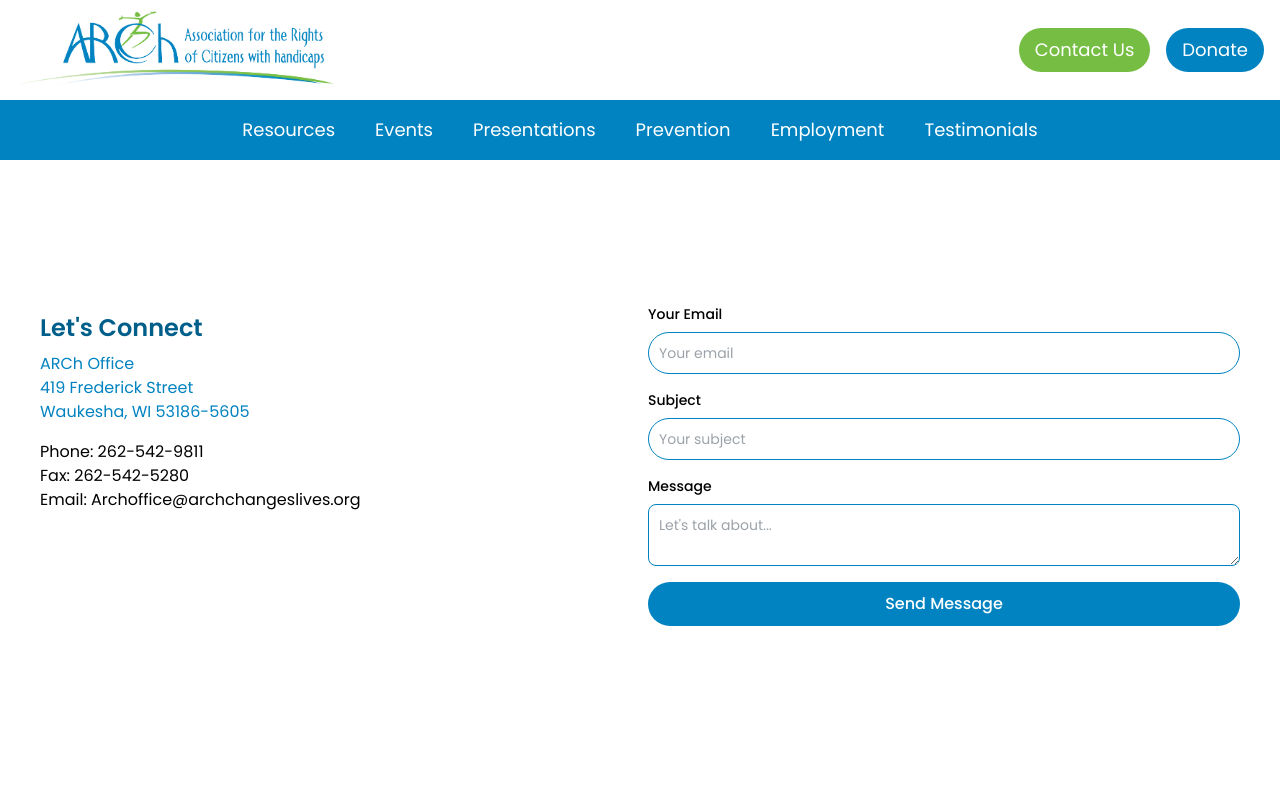
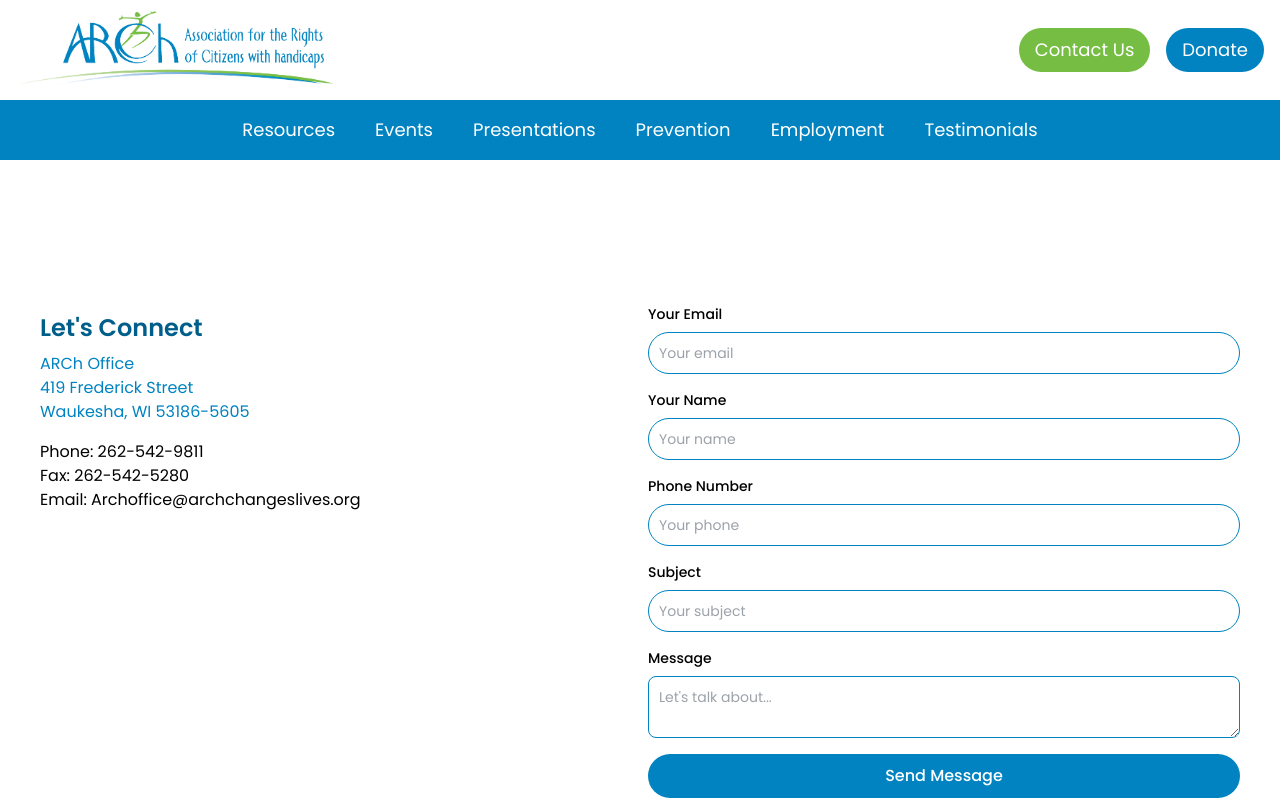
Before and after one commit to nstark12/arch, a Next.js app: page /contact in a window 1280 px wide. Shown: the top 800 px of the page. Built offline with nearby package versions, Linux system fonts and the light colour scheme.

Commit message:
more carousel work

```diff
--- a/app/components/Carousel.jsx
+++ b/app/components/Carousel.jsx
@@ -28,7 +28,7 @@ const Carousel = () => {
           if (mouseOver) return;
           timeout = setTimeout(() => {
             slider.next();
-          }, 4000);
+          }, 3500);
         }
         slider.on("created", () => {
           slider.container.addEventListener("mouseover", () => {
--- a/app/components/ContactForm.jsx
+++ b/app/components/ContactForm.jsx
@@ -57,7 +57,33 @@ const ContactForm = () => {
               name="email"
               required
               placeholder="Your email"
-              className="border border-primary placeholder-[#9CA2A9] text-gray-100 text-sm rounded-full block w-full p-2.5"
+              className="border border-primary placeholder-[#9CA2A9] text-gray-600 text-sm rounded-full block w-full p-2.5"
+            />
+          </div>
+          <div>
+            <label htmlFor="name" className="block mb-2 text-sm font-medium">
+              Your Name
+            </label>
+            <input
+              type="name"
+              id="name"
+              name="name"
+              required
+              placeholder="Your name"
+              className="border border-primary placeholder-[#9CA2A9] text-gray-600 text-sm rounded-full block w-full p-2.5"
+            />
+          </div>
+          <div>
+            <label htmlFor="phone" className="block mb-2 text-sm font-medium">
+              Phone Number
+            </label>
+            <input
+              type="tel"
+              id="phone"
+              name="phone"
+              required
+              placeholder="Your phone"
+              className="border border-primary placeholder-[#9CA2A9] text-gray-600 text-sm rounded-full block w-full p-2.5"
             />
           </div>
           <div>
@@ -70,7 +96,7 @@ const ContactForm = () => {
               name="subject"
               required
               placeholder="Your subject"
-              className="border border-primary placeholder-[#9CA2A9] text-gray-100 text-sm rounded-full block w-full p-2.5"
+              className="border border-primary placeholder-[#9CA2A9] text-gray-600 text-sm rounded-full block w-full p-2.5"
             />
           </div>
           <div>
@@ -85,7 +111,7 @@ const ContactForm = () => {
               name="message"
               required
               placeholder="Let's talk about..."
-              className="border border-primary placeholder-[#9CA2A9] text-gray-100 text-sm rounded-lg block w-full p-2.5"
+              className="border border-primary placeholder-[#9CA2A9] text-gray-600 text-sm rounded-lg block w-full p-2.5"
             />
           </div>
           <button
```
